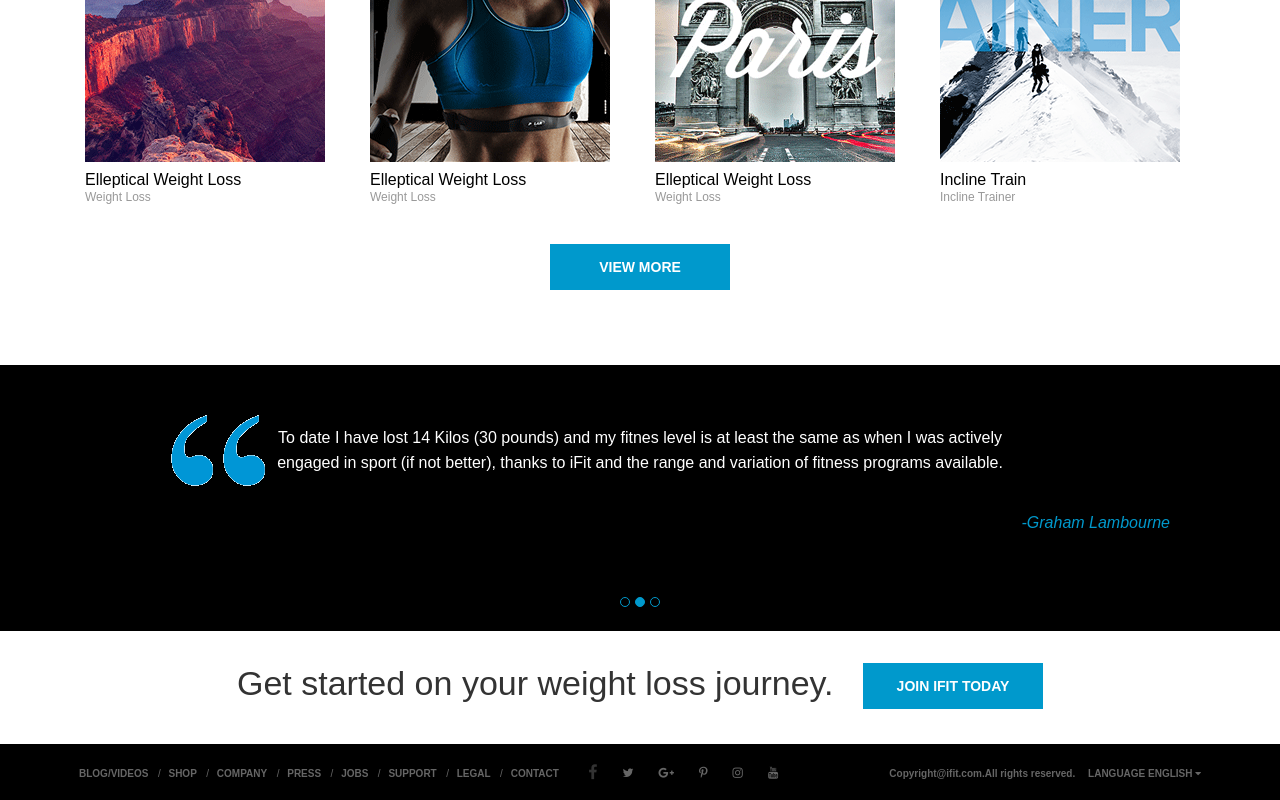
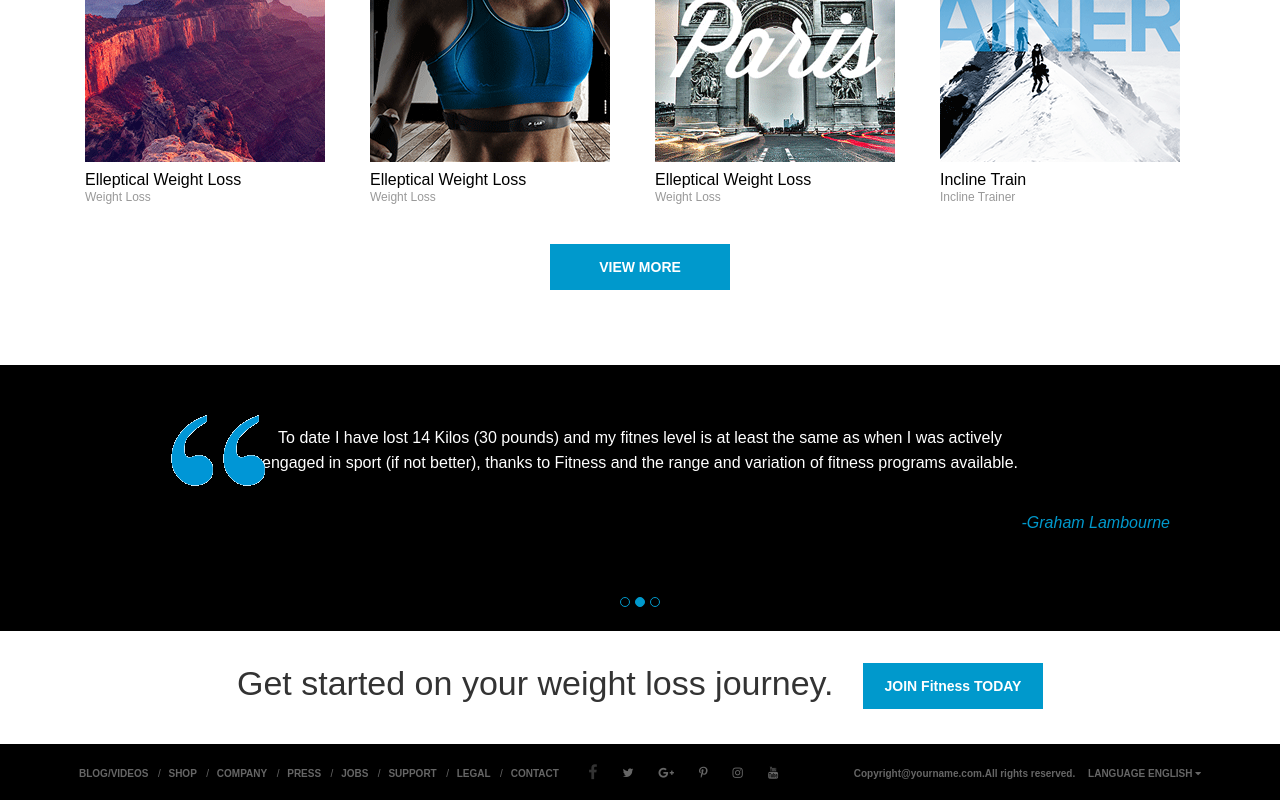
Before and after one commit to Gauthamchander/Sample-Responsive-Animation-Template, a plain HTML site: page index.html in a window 1280 px wide. Shown: the part 1642-2442 px from the top of the page. Drawn offline with Linux system fonts and the light colour scheme; a web font is replaced by a local one.

Commit message:
updated page

```diff
--- a/index.html
+++ b/index.html
@@ -263,7 +263,7 @@
                         <div class="item active">
                            <div class="row">
                               <div class="col-sm-12">
-                                 <p>To date I have lost 14 Kilos (30 pounds) and my fitnes level is at least the same as when I was actively <br>engaged in sport (if not better), thanks to iFit and the range and variation of fitness programs available.</p>
+                                 <p>To date I have lost 14 Kilos (30 pounds) and my fitnes level is at least the same as when I was actively <br>engaged in sport (if not better), thanks to Fitness and the range and variation of fitness programs available.</p>
                                  <small><strong class="pull-right">-Graham Lambourne</strong></small>
                               </div>
                            </div>
@@ -271,7 +271,7 @@
                         <div class="item">
                            <div class="row">
                               <div class="col-sm-12">
-                                 <p>To date I have lost 14 Kilos (30 pounds) and my fitnes level is at least the same as when I was actively<br> engaged in sport (if not better), thanks to iFit and the range and variation of fitness programs available.</p>
+                                 <p>To date I have lost 14 Kilos (30 pounds) and my fitnes level is at least the same as when I was actively<br> engaged in sport (if not better), thanks to Fitness and the range and variation of fitness programs available.</p>
                                  <small><strong class="pull-right">-Graham Lambourne</strong></small>
                               </div>
                            </div>
@@ -279,7 +279,7 @@
                         <div class="item">
                            <div class="row">
                               <div class="col-sm-12">
-                                 <p>To date I have lost 14 Kilos (30 pounds) and my fitnes level is at least the same as when I was actively<br> engaged in sport (if not better), thanks to iFit and the range and variation of fitness programs available.</p>
+                                 <p>To date I have lost 14 Kilos (30 pounds) and my fitnes level is at least the same as when I was actively<br> engaged in sport (if not better), thanks to Fitness and the range and variation of fitness programs available.</p>
                                  <small><strong class="pull-right">-Graham Lambourne</strong></small>
                               </div>
                            </div>
@@ -292,7 +292,7 @@
       </div>
       <section class="join-section text-center">
          <h2>Get started on your weight loss journey.</h2>
-         <button class="btn btn-primary custom-btn">JOIN IFIT TODAY</button>
+         <button class="btn btn-primary custom-btn">JOIN Fitness TODAY</button>
       </section>
       <footer>
          <div class="custom-container">
@@ -321,7 +321,7 @@
                </div>
                <div class="col-md-4">
                   <div class="right-content text-right">
-                     <span>Copyright@ifit.com.All rights reserved.</span>
+                     <span>Copyright@yourname.com.All rights reserved.</span>
                      <span class="language-setting">LANGUAGE ENGLISH <i class="fa fa-caret-down" aria-hidden="true"></i></span>
                   </div>
                </div>
```
